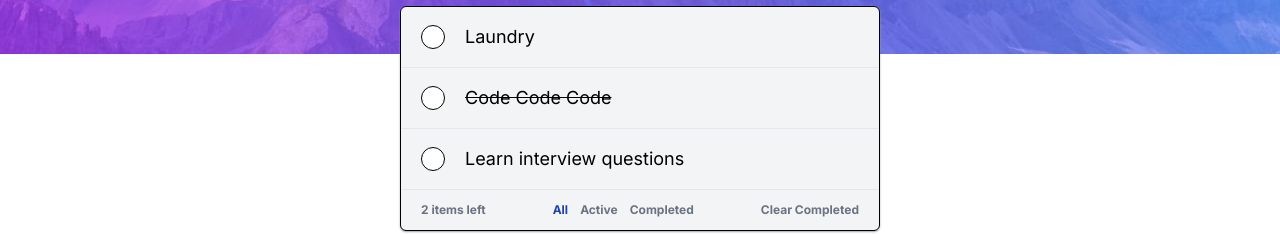
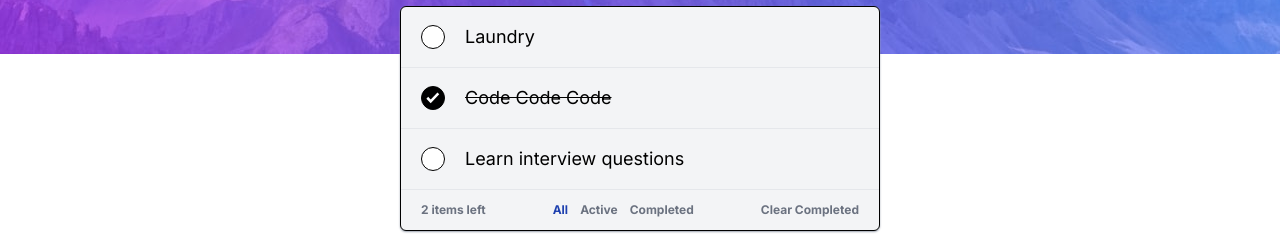
Before and after one commit to MrYious/TodoApp-NextJS, a Next.js app: page / in a window 1280 px wide. Shown: the part 246-480 px from the top of the page. Built offline with nearby package versions, Linux system fonts and the light colour scheme.

Commit message:
fix design for checkbox

```diff
--- a/src/app/_components/Task.tsx
+++ b/src/app/_components/Task.tsx
@@ -13,9 +13,9 @@ export default function Task(props: { toggleState: (id: string)=> void; handleDe
                         <div className=" bg-white rounded-full border-[1px] border-black w-6 h-6 shrink-0">
                         </div>
                     :  props.task.state === "Completed" ?
-                        <div className=" flex justify-center items-center bg-white rounded-full border-[1px] border-black w-6 h-6 shrink-0">
+                        <div className=" flex justify-center p-1 items-center bg-black rounded-full border-[1px] border-black w-6 h-6 shrink-0">
                             <Image
-                                className=" text-black "
+                                className=""
                                 src={check}
                                 alt="My SVG"
                                 width={25}
```
